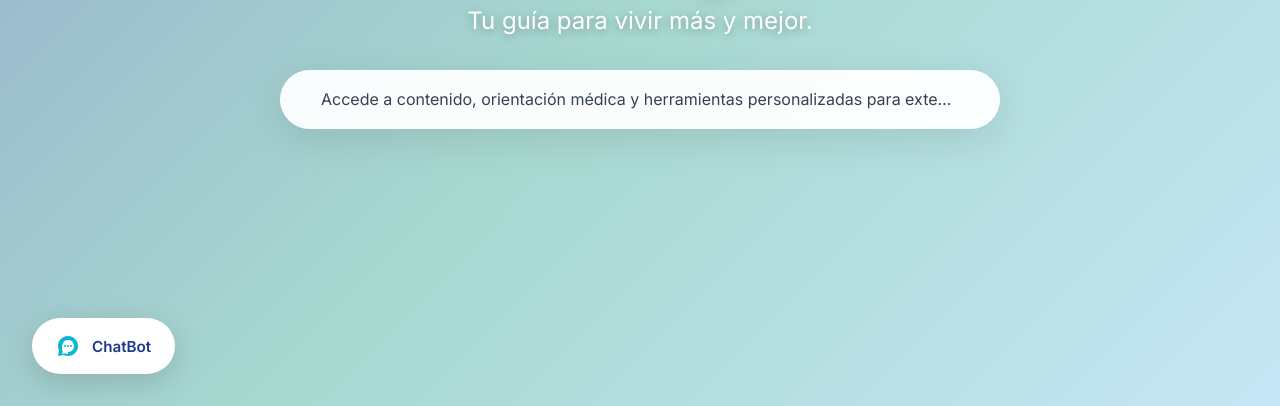
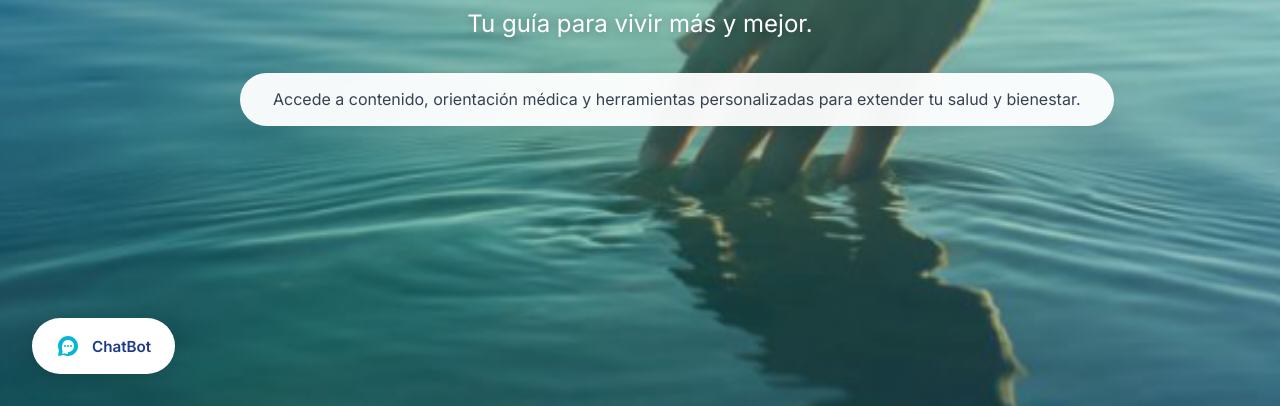
Before and after one commit to VeroMoes2/Evity, a plain HTML site: page index.html in a window 1280 px wide. Shown: the part 394-800 px from the top of the page. Drawn offline with Linux system fonts and the light colour scheme.

Commit message:
Final design: Ocean background and single-line description

```diff
--- a/styles.css
+++ b/styles.css
@@ -186,7 +186,7 @@ body {
     position: relative;
     overflow: hidden;
     background: linear-gradient(135deg, rgba(6, 182, 212, 0.1) 0%, rgba(167, 139, 250, 0.1) 100%),
-                url('hero-background.jpg') center/cover no-repeat;
+                url('FondoHome.png') center/cover no-repeat;
     background-attachment: fixed;
 }
 
@@ -243,13 +243,14 @@ body {
 
 .hero-description {
     background: rgba(255, 255, 255, 0.95);
-    padding: 1.2rem 2.5rem;
+    padding: 1rem 2rem;
     border-radius: 50px;
     box-shadow: 0 10px 40px rgba(0, 0, 0, 0.1);
     backdrop-filter: blur(10px);
     border: 1px solid rgba(255, 255, 255, 0.2);
     display: inline-block;
-    max-width: 90%;
+    width: auto;
+    max-width: none;
 }
 
 .hero-description p {
@@ -259,8 +260,7 @@ body {
     line-height: 1.2;
     font-weight: 400;
     white-space: nowrap;
-    overflow: hidden;
-    text-overflow: ellipsis;
+    text-align: center;
 }
 
 /* Chatbot Button */
```
